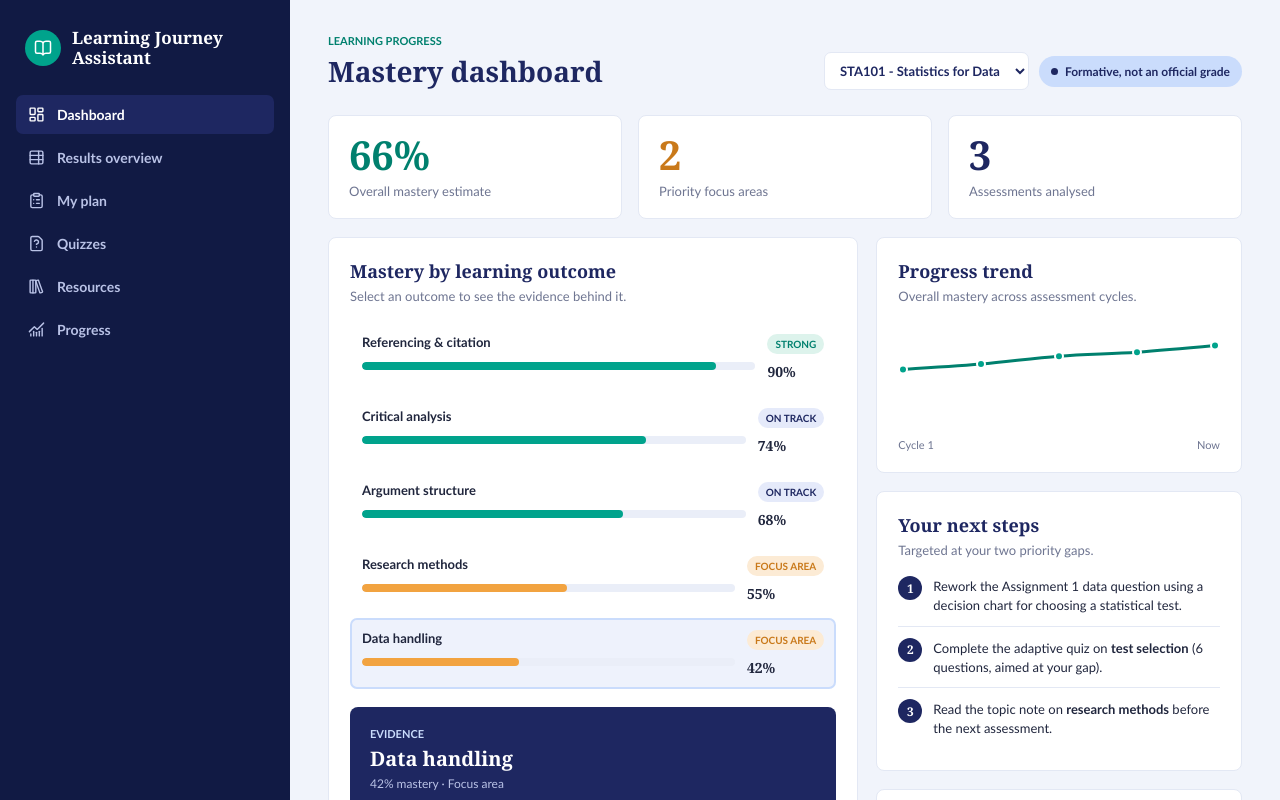
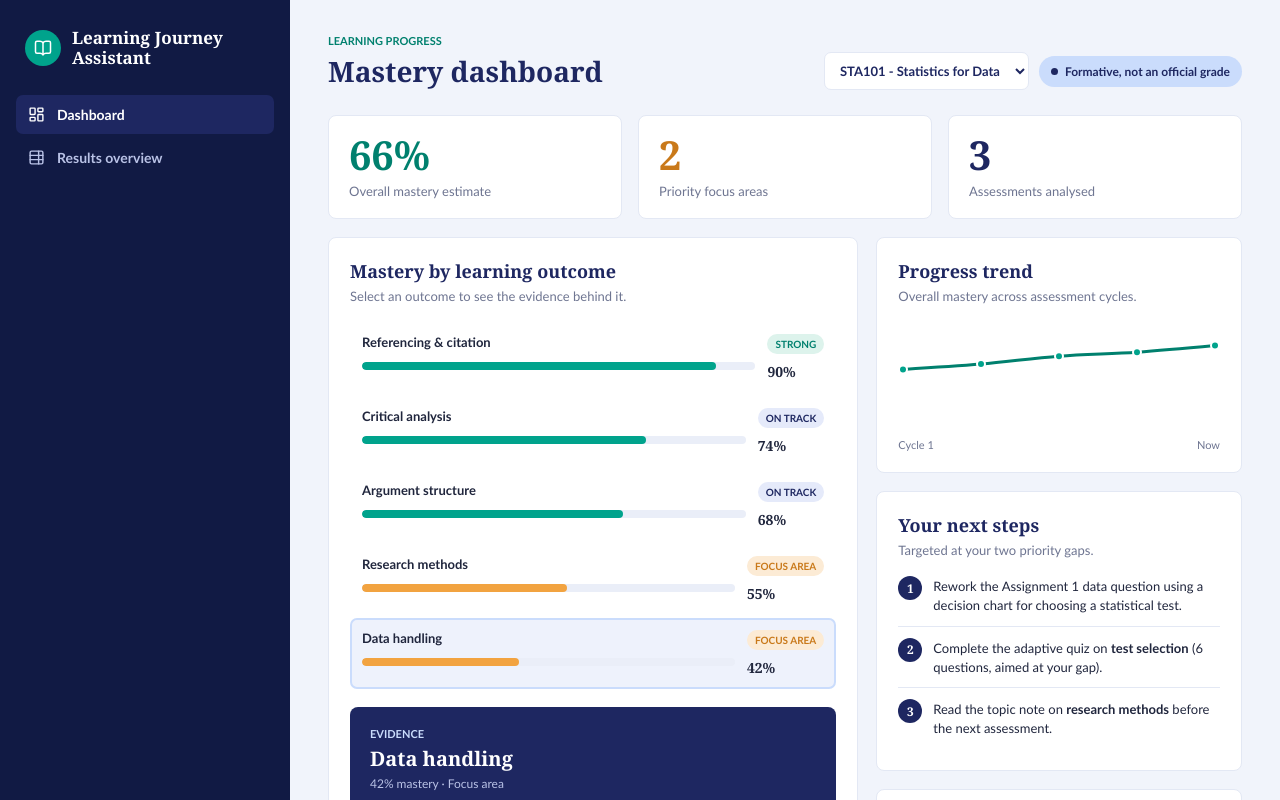
Before and after one commit to Kartik0219/learning-journey-assistant, a React (Vite) app in the folder frontend/: page / in a window 1280 px wide. Shown: the top 800 px of the page. Built offline with nearby package versions, Linux system fonts and the light colour scheme.

Commit message:
feat: simplify navigation by removing unused menu items

```diff
--- a/frontend/src/App.tsx
+++ b/frontend/src/App.tsx
@@ -1,10 +1,6 @@
 import {
   BookOpen,
-  ChartNoAxesCombined,
-  ClipboardList,
-  FileQuestion,
   LayoutDashboard,
-  LibraryBig,
   Menu,
   TableProperties,
   X,
@@ -18,10 +14,6 @@ import './App.css'
 const navigation = [
   { label: 'Dashboard', icon: LayoutDashboard, to: '/' },
   { label: 'Results overview', icon: TableProperties, to: '/results' },
-  { label: 'My plan', icon: ClipboardList },
-  { label: 'Quizzes', icon: FileQuestion },
-  { label: 'Resources', icon: LibraryBig },
-  { label: 'Progress', icon: ChartNoAxesCombined },
 ]
 
 function App() {
@@ -46,13 +38,11 @@ function App() {
           {menuOpen ? <X size={20} aria-hidden="true" /> : <Menu size={20} aria-hidden="true" />}
         </button>
         <nav className="navigation" id="primary-navigation" aria-label="Primary navigation">
-          {navigation.map(({ label, icon: Icon, to }) => to ? (
+          {navigation.map(({ label, icon: Icon, to }) => (
             <NavLink className={({ isActive }) => isActive ? 'nav-item active' : 'nav-item'} key={label} to={to} end={to === '/'} onClick={closeMenu}>
               <Icon size={17} aria-hidden="true" />
               {label}
             </NavLink>
-          ) : (
-            <button className="nav-item" key={label} type="button" onClick={closeMenu}><Icon size={17} aria-hidden="true" />{label}</button>
           ))}
         </nav>
         <div className="student-profile"><span className="avatar">AL</span><span><strong>Alex Lee</strong><small>Undergraduate</small></span></div>
```
